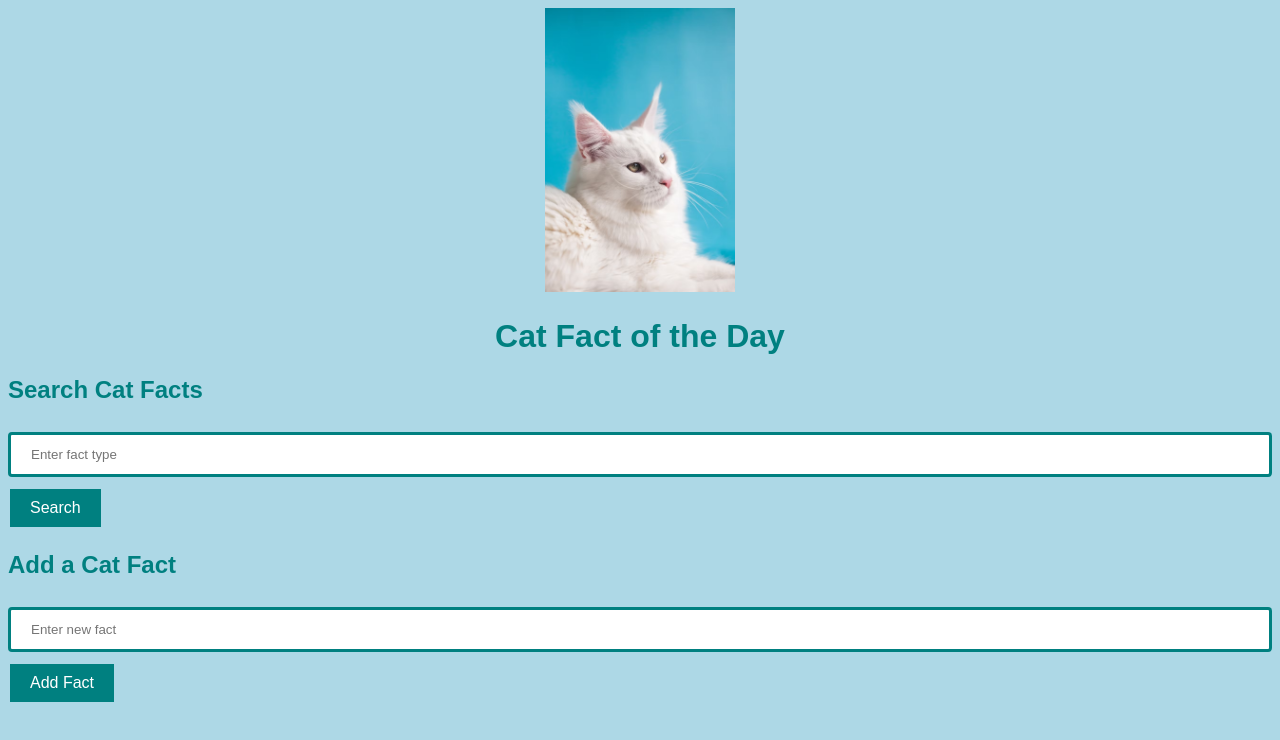
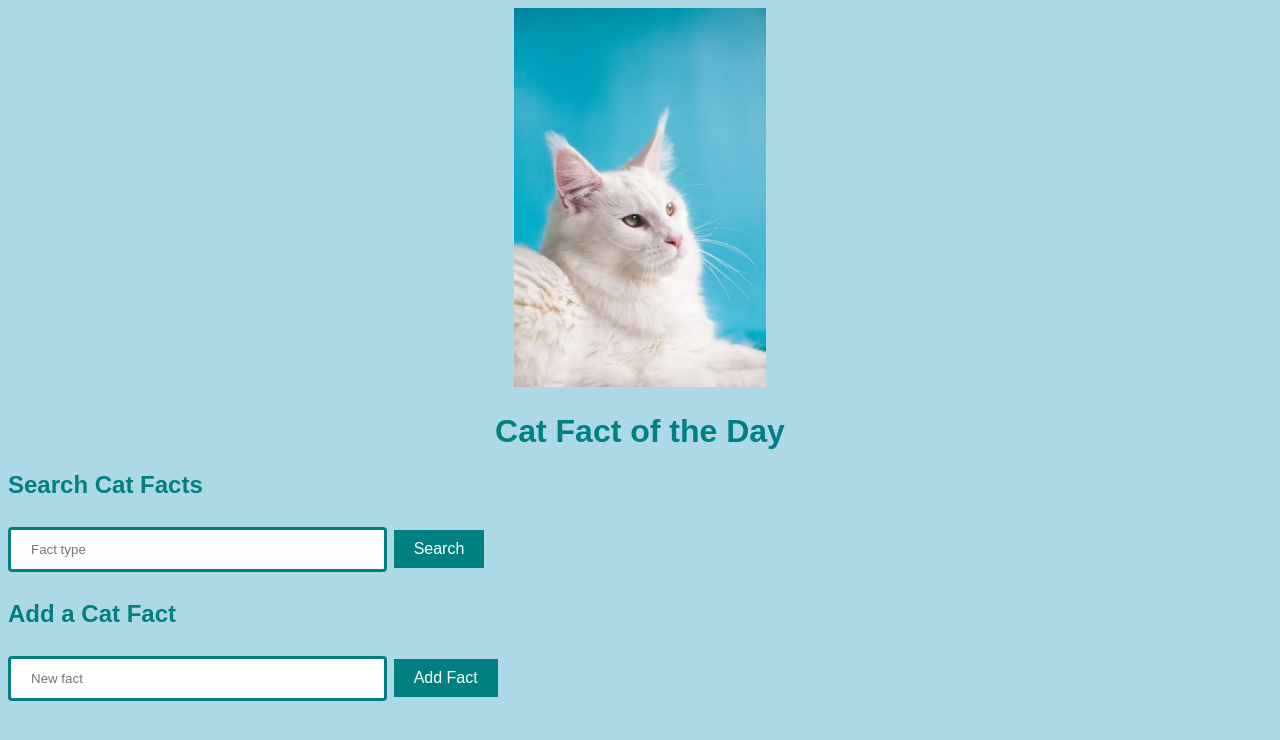
Before and after one commit to Revniuk/SBA308A, a plain HTML site: page index.html in a window 1280 px wide. Drawn offline with Linux system fonts and the light colour scheme; no server answers.

Commit message:
Add files via upload

```diff
--- a/index.html
+++ b/index.html
@@ -5,23 +5,31 @@
     <title>Cat Facts</title>
     <link rel="stylesheet" type="text/css" href="styles.css">
     <script type="module" src="script.js"></script>
+    <style>
+        input[type="text"] {
+            width: 30%;
+        }
+    </style>
 </head>
 
 <body>
     <div style="text-align:center;">
-        <img src="cat_image.jpg" alt="White Cat" style="width: 15%;">
+        <img src="cat_image.jpg" alt="White Cat" style="width: 20%;">
     </div>
     <h1 style="text-align:center;">Cat Fact of the Day</h1>
     <p id="catFact"></p>
 
     <h2>Search Cat Facts</h2>
-    <input type="text" id="searchInput" placeholder="Enter fact type">
+    <input type="text" id="searchInput" placeholder="Fact type">
     <button onclick="searchFact()">Search</button>
     <p id="searchResult"></p>
 
     <h2>Add a Cat Fact</h2>
-    <input type="text" id="newFactInput" placeholder="Enter new fact">
+    <input type="text" id="newFactInput" placeholder="New fact">
     <button onclick="addFact()">Add Fact</button>
 </body>
 
 </html>
+
+
+</html>
```
